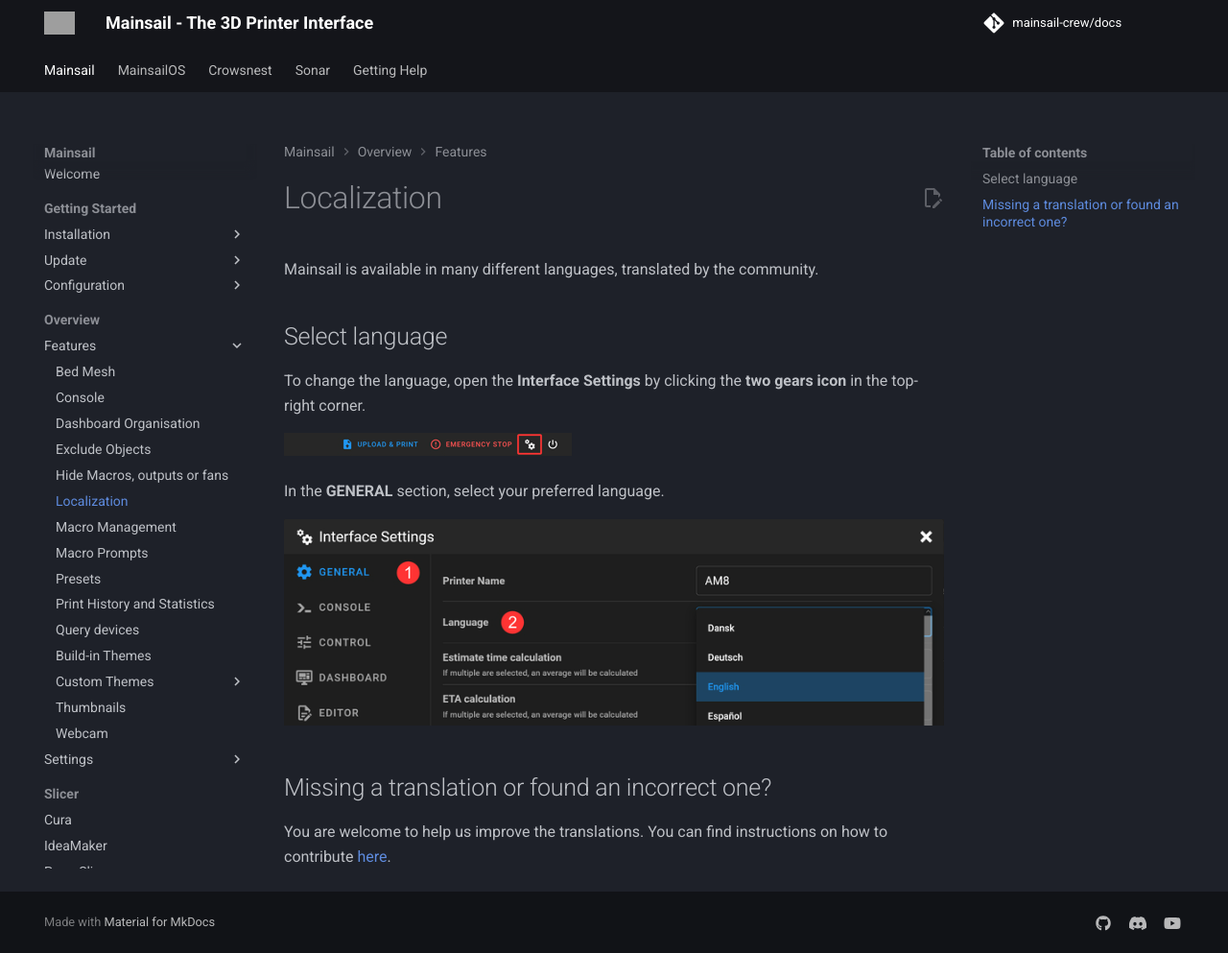
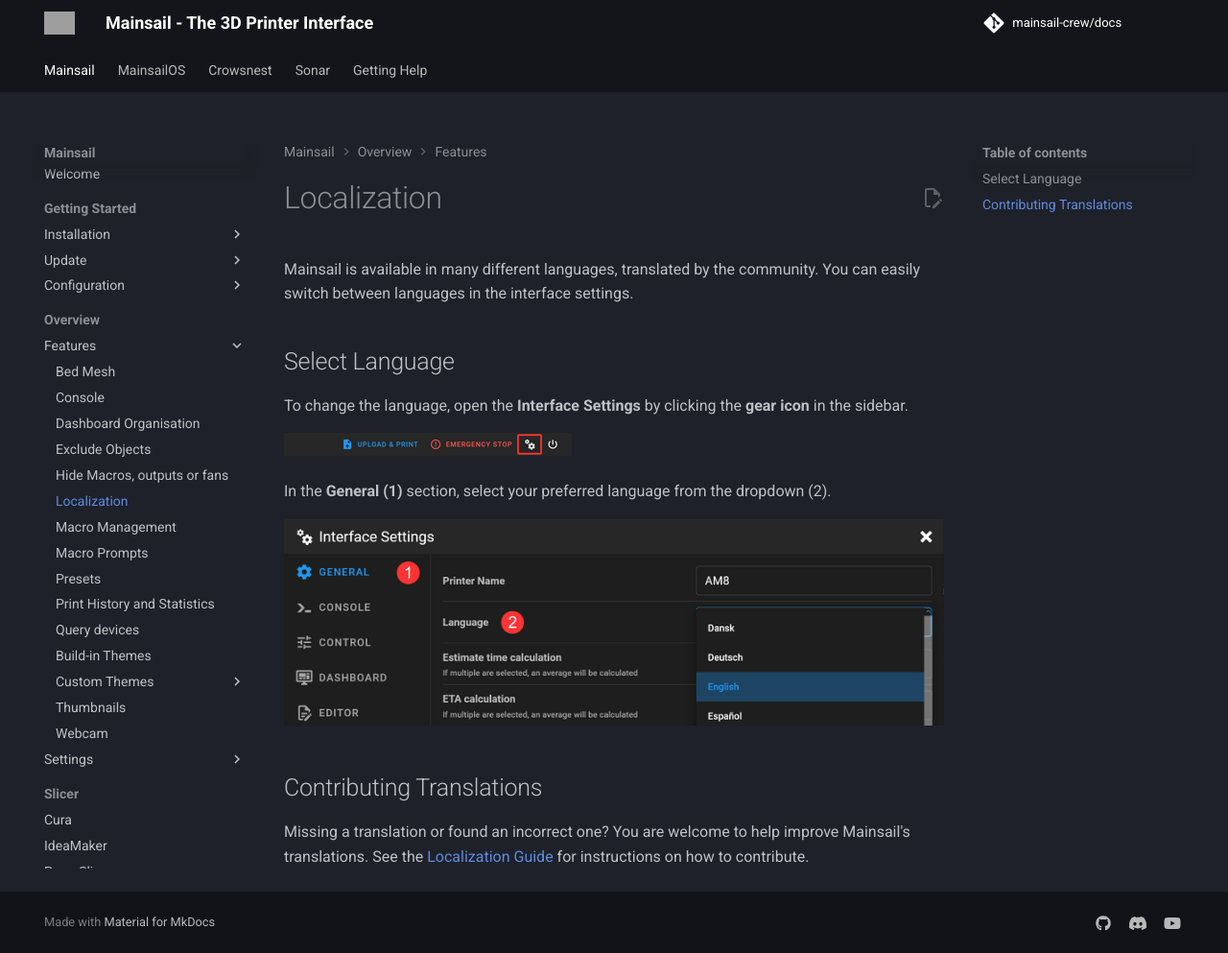
Before and after one commit to mainsail-crew/docs, an MkDocs documentation site: the page built from docs/features/localization.md, in a window 1280 px wide and 993 px high. Shown: the whole window at 96% size. Built offline with MkDocs 1.6.1 and Material for MkDocs 9.7.7, drawn with Linux system fonts in a browser that asks for light colours; comment, search, counter and statistics services are not loaded; grey boxes are pictures that could not be loaded.

Commit message:
fix: improve the feature/localization.md

```diff
--- a/docs/features/localization.md
+++ b/docs/features/localization.md
@@ -1,17 +1,30 @@
+---
+title: Localization
+description: Change the interface language in Mainsail and learn how to
+  contribute translations to the project.
+social:
+  cards_layout_options:
+    title: Localization
+---
+
 # Localization
 
-Mainsail is available in many different languages, translated by the community.
+Mainsail is available in many different languages, translated by the community. You can easily
+switch between languages in the interface settings.
 
-## Select language
+## Select Language
 
-To change the language, open the **Interface Settings** by clicking the **two gears icon** in the top-right corner.
+To change the language, open the **Interface Settings** by clicking the **gear icon** in the
+sidebar.
 
 ![Open Settings Menu](../images/features/localization-settings-menu.avif)
 
-In the **GENERAL** section, select your preferred language.
+In the **General (1)** section, select your preferred language from the dropdown (2).
 
 ![Language Settings](../images/features/localization-settings-general.avif)
 
-## Missing a translation or found an incorrect one?
+## Contributing Translations
 
-You are welcome to help us improve the translations. You can find instructions on how to contribute [here](/about/development/localization).
+Missing a translation or found an incorrect one? You are welcome to help improve Mainsail's
+translations. See the [Localization Guide](../development/localization.md) for instructions on
+how to contribute.
```
